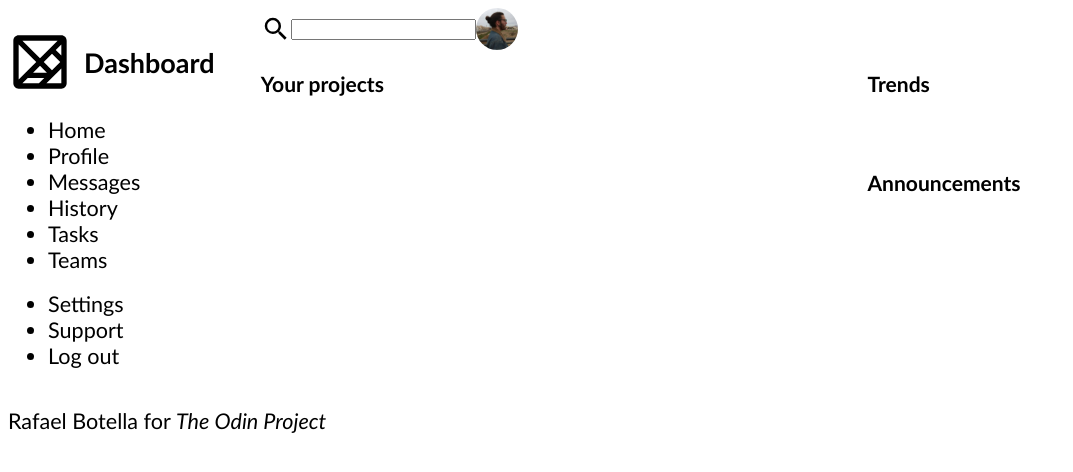
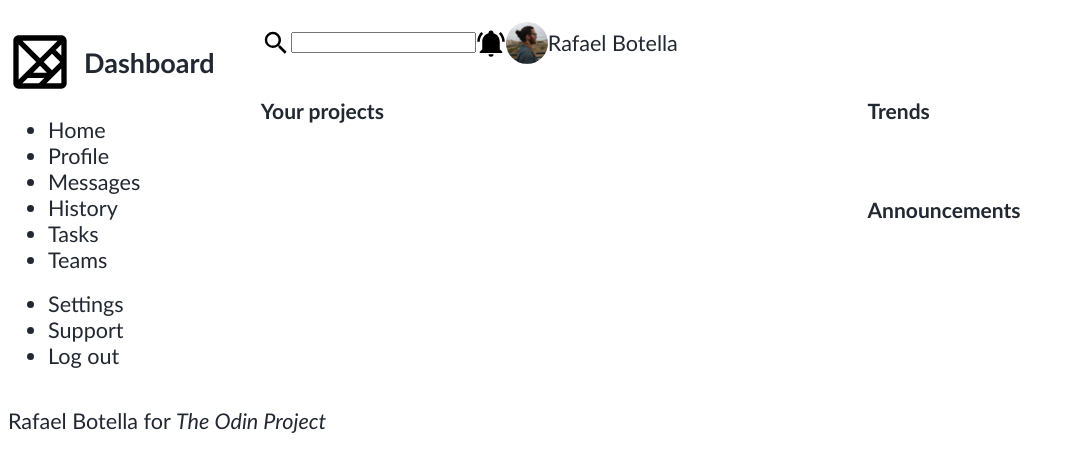
Before and after one commit to rafabo7/top-dashboard, a plain HTML site: page index.html in a window 1280 px wide. Shown: the whole page, without its empty margins (0-1073 px from the left). Drawn offline with Linux system fonts and the light colour scheme.

Commit message:
Fix the header, select the color scheme. Fix the bug in the header that caused the bell icon to not be visible. Declare the variables for the color scheme in the root selector.

```diff
--- a/index.html
+++ b/index.html
@@ -15,7 +15,8 @@
             </div>
             <div class="profile">
                 <svg class="svg-info" xmlns="http://www.w3.org/2000/svg" viewBox="0 0 24 24"><title>bell-ring</title><path d="M21,19V20H3V19L5,17V11C5,7.9 7.03,5.17 10,4.29C10,4.19 10,4.1 10,4A2,2 0 0,1 12,2A2,2 0 0,1 14,4C14,4.1 14,4.19 14,4.29C16.97,5.17 19,7.9 19,11V17L21,19M14,21A2,2 0 0,1 12,23A2,2 0 0,1 10,21M19.75,3.19L18.33,4.61C20.04,6.3 21,8.6 21,11H23C23,8.07 21.84,5.25 19.75,3.19M1,11H3C3,8.6 3.96,6.3 5.67,4.61L4.25,3.19C2.16,5.25 1,8.07 1,11Z" /></svg>
-                <img class="profile" src="./assets/perfil.png" alt="Profile photo">
+                <img src="./assets/perfil.png" alt="Profile photo">
+                <p>Rafael Botella</p>
             </div>
             <div class="panel"></div>
         </div>
--- a/style.css
+++ b/style.css
@@ -1,7 +1,15 @@
+:root {
+    --primary-color: #5EAAA8;
+    --second-color: #EB5E0B;
+    --third-color: #A3D2CA;
+    --fourth-color: #F8F1F1;
+    --no-black: #222831;
 
+}
 
 html {
     font-size: 18px;
+    color: var(--no-black);
 }
 
 p, li {
@@ -31,10 +39,11 @@ header {
 .profile {
     display: flex;
     flex-direction: row;
+    justify-content: space-evenly;
     align-items: center;
 }
 
-.header-top .profile {
+.header-top .profile img {
     width: 42px;
     border-radius: 50%;
 }
```
